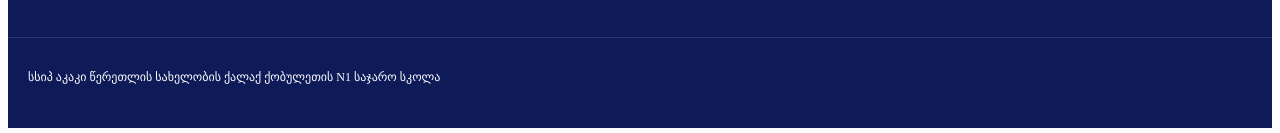
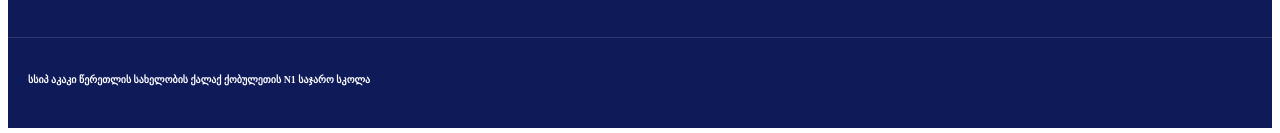
Before and after one commit to nino-gorgiladze/safinalo, a website with bundled scripts: page index.html in a window 1280 px wide. Shown: the part 2936-3069 px from the top of the page. Built offline with nearby package versions, Linux system fonts and the light colour scheme; files whose address does not match are found by name; a web font is replaced by a local one.

Commit message:
ცვლილება (სათაურის დამატება)

```diff
--- a/index.html
+++ b/index.html
@@ -284,7 +284,7 @@
 
     <section class="saavtoro">
         <div class="saavtoro-div">
-            <p> სსიპ აკაკი წერეთლის სახელობის ქალაქ ქობულეთის N1 საჯარო სკოლა</p>
+            <h5> სსიპ აკაკი წერეთლის სახელობის ქალაქ ქობულეთის N1 საჯარო სკოლა</h5>
         </div>
     </section>
 
```
